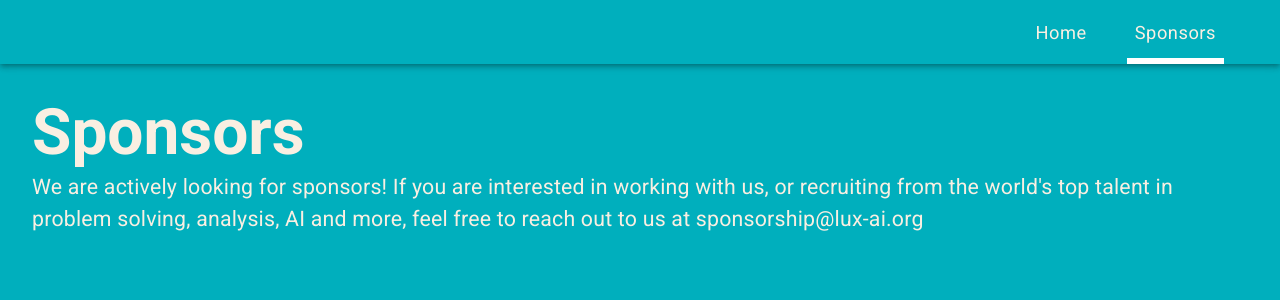
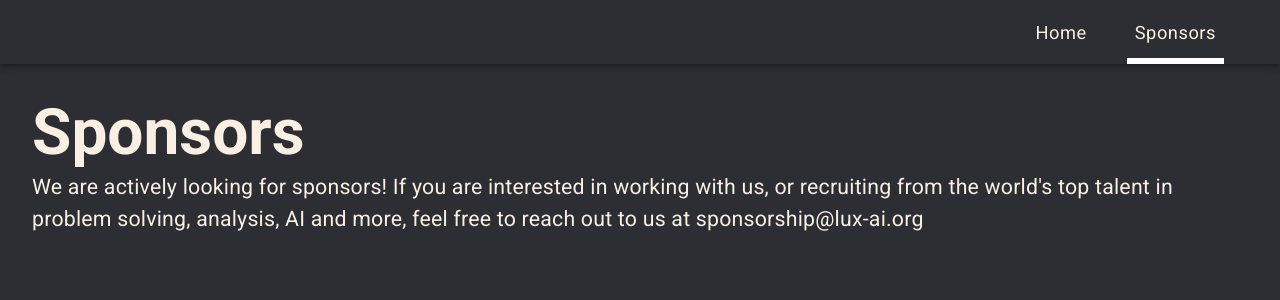
Before and after one commit to Lux-AI-Challenge/static-site, a React (Create React App) app: page /sponsors in a window 1280 px wide. Shown: the top 300 px of the page. Built offline with nearby package versions, Linux system fonts and the light colour scheme.

Commit message:
night themes

```diff
--- a/src/components/Header/index.css
+++ b/src/components/Header/index.css
@@ -16,10 +16,19 @@
   margin-left: 0.25rem;
   margin-top: 2px;
 }
+.Header .night {
+  background-color: #2c2e33;
+}
+.Header .day {
+  background-color: #00afbd;
+}
 #mobile-menu {
   margin-top: -4px;
   margin-left: -4px;
 }
-#mobile-menu .MuiPaper-root {
+#mobile-menu.night {
+  background-color: #2c2e33;
+}
+#mobile-menu.day {
   background-color: #00afbd;
 }
--- a/src/components/Header/index.tsx
+++ b/src/components/Header/index.tsx
@@ -29,7 +29,7 @@
 //   })
 // );
 
-const Header = () => {
+const Header = ({ day }: { day?: boolean } = { day: false }) => {
   // const classes = useStyles();
   const smallSize = useMediaQuery('(max-width: 768px)');
   const { t } = useTranslation(['Header']);
@@ -62,7 +62,7 @@
   };
   return (
     <div className="Header">
-      <AppBar position="static">
+      <AppBar position="static" className={`${day ? 'day' : 'night'}`}>
         {smallSize ? (
           <div className="mobile-menu-wrapper">
             <IconButton
@@ -86,7 +86,8 @@
               </SvgIcon>
             </IconButton>
             <Menu
-              id="mobile-menu"
+              id={`mobile-menu`}
+              className={`${day ? 'day' : 'night'}`}
               anchorEl={anchorEl}
               keepMounted
               open={Boolean(anchorEl)}
--- a/src/pages/Home/index.tsx
+++ b/src/pages/Home/index.tsx
@@ -78,7 +78,7 @@
   const classes = useStyles();
 
   return (
-    <DefaultLayout>
+    <DefaultLayout day>
       <div className={`${classes.homePage} HomePage`}>
         <div className={`splash ${classes.splash}`}>
           <div className="backdrop-wrapper">
--- a/src/pages/Sponsors/index.css
+++ b/src/pages/Sponsors/index.css
@@ -1,6 +1,6 @@
 .SponsorsPage {
   padding: 2rem;
-  background-color: #00afbd;
+  background-color: #2c2e33;
   min-height: 100vh;
 }
 
--- a/src/pages/layouts/default.tsx
+++ b/src/pages/layouts/default.tsx
@@ -7,6 +7,7 @@
 import './default.css';
 type LayoutProps = {
   children: JSX.Element | JSX.Element[];
+  day?: boolean;
 };
 
 let outerTheme = createMuiTheme({
@@ -30,13 +31,14 @@
     },
   },
 });
+
 outerTheme = responsiveFontSizes(outerTheme);
 
-const DefaultLayout = ({ children }: LayoutProps) => {
+const DefaultLayout = ({ children, day }: LayoutProps) => {
   return (
     <div className="DefaultLayout">
       <ThemeProvider theme={outerTheme}>
-        <Header />
+        <Header day={day} />
         <div className="container">{children}</div>
       </ThemeProvider>
     </div>
```
